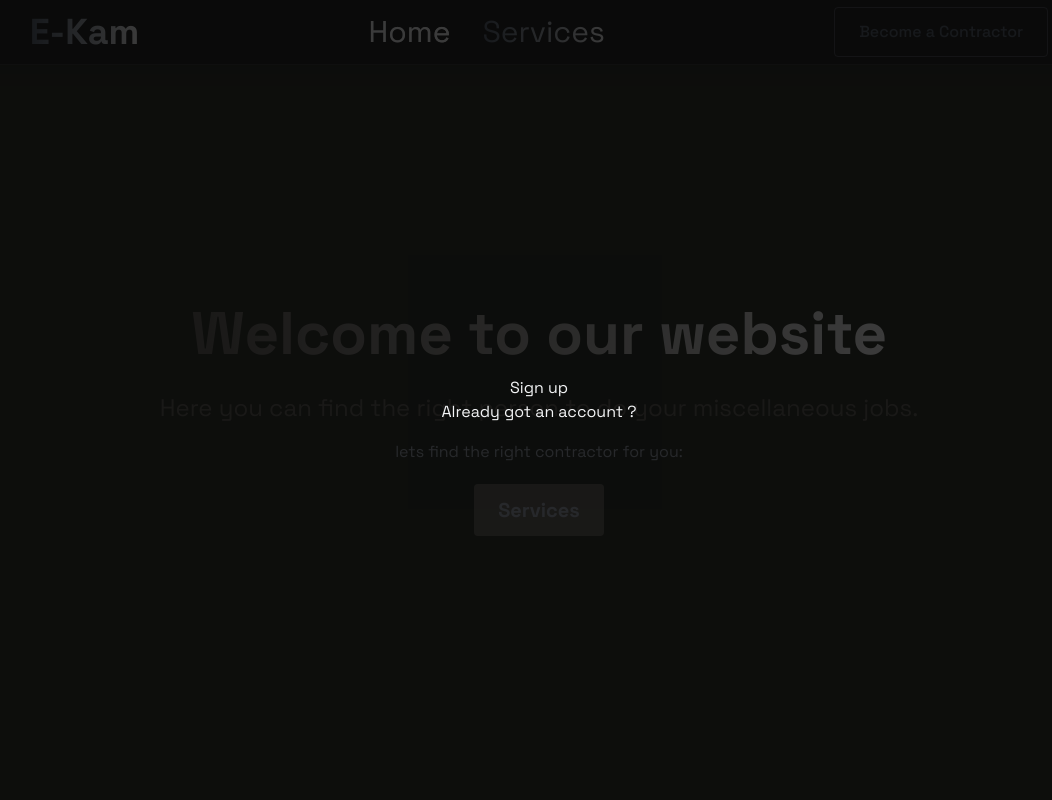
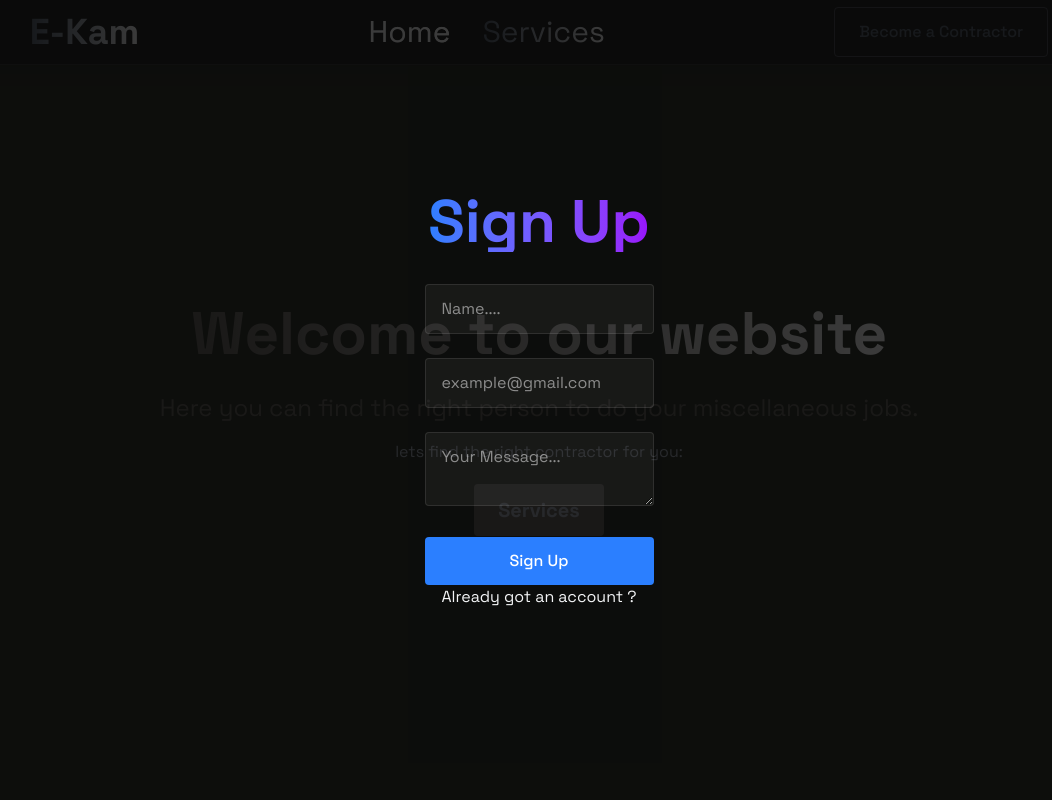
Before and after one commit to Samrat-Deula7/E-Kam, a React (Vite) app in the folder frontend/: page / in a window 1280 px wide. Both pictures are taken after a click on the button "Become a Contractor". Shown: the top 800 px of the page, without its empty margins (101-1153 px from the left). Built offline with nearby package versions, Linux system fonts and the light colour scheme.

Commit message:
Finished basic structure of sign up

```diff
--- a/frontend/src/Signup.jsx
+++ b/frontend/src/Signup.jsx
@@ -1,6 +1,9 @@
 import { Link } from "react-router-dom";
 
 const Signup = ({ contractorBtn, setcontractorBtn }) => {
+    const handleSubmit=(e)=>{
+        e.preventDefault();
+    }
   return (
     <div
       className={`fixed top-0 left-0 max-w-screen w-full bg-[rgba(10,10,10,0.8)] z-40 flex flex-col items-center justify-center transition-all duration-300 ease-in-out ${
@@ -9,8 +12,55 @@ const Signup = ({ contractorBtn, setcontractorBtn }) => {
           : "h-0 opacity-0 pointer-events-none"
       }`}
     >
-      <form action="">
-        <button>Sign up</button>
+      <h2 className="text-4xl md:text-6xl font-bold mb-8 bg-linear-to-r from-blue-500 to-purple-600 bg-clip-text text-transparent text-center">
+        Sign Up
+      </h2>
+      <form className="space-y-6" onSubmit={handleSubmit}>
+        <div className="relative">
+          <input
+            type="text"
+            id="name"
+            name="name"
+            required
+            // value={formData.name}
+            className="w-full bg-white/5 border border-white/10 rounded px-4 py-3 text-white transition focus:outline-none focus:border-blue-500 focus:bg-blue-500/5"
+            placeholder="Name...."
+            // onChange={(e) => setFormData({ ...formData, name: e.target.value })}
+          />
+        </div>
+        <div className="relative">
+          <input
+            type="email"
+            id="email"
+            name="email"
+            required
+            // value={formData.email}
+            className="w-full bg-white/5 border border-white/10 rounded px-4 py-3 text-white transition focus:outline-none focus:border-blue-500 focus:bg-blue-500/5"
+            placeholder="example@gmail.com"
+             // onChange={(e) => setFormData({ ...formData, name: e.target.value })}
+
+          />
+        </div>
+        <div className="relative">
+          <textarea
+            id="message"
+            name="message"
+            required
+            // value={formData.message}
+            row={5}
+            className="w-full bg-white/5 border border-white/10 rounded px-4 py-3 text-white transition focus:outline-none focus:border-blue-500 focus:bg-blue-500/5"
+            placeholder="Your Message..."
+            // onChange={(e) =>
+            //   setFormData({ ...formData, message: e.target.value })
+            // }
+          />
+        </div>
+        <button
+          type="submit"
+          className="w-full bg-blue-500 text-white py-3 px-6 rounded font-medium transition relative overflow-hidden hover:-translate-y-0.5 hover:shadow-[0_0_15px_rgba(59,130,246,0.4)]"
+        >
+          Sign Up
+        </button>
       </form>
       <Link to="/login" onClick={() => setcontractorBtn(false)}>
         Already got an account ?
```
